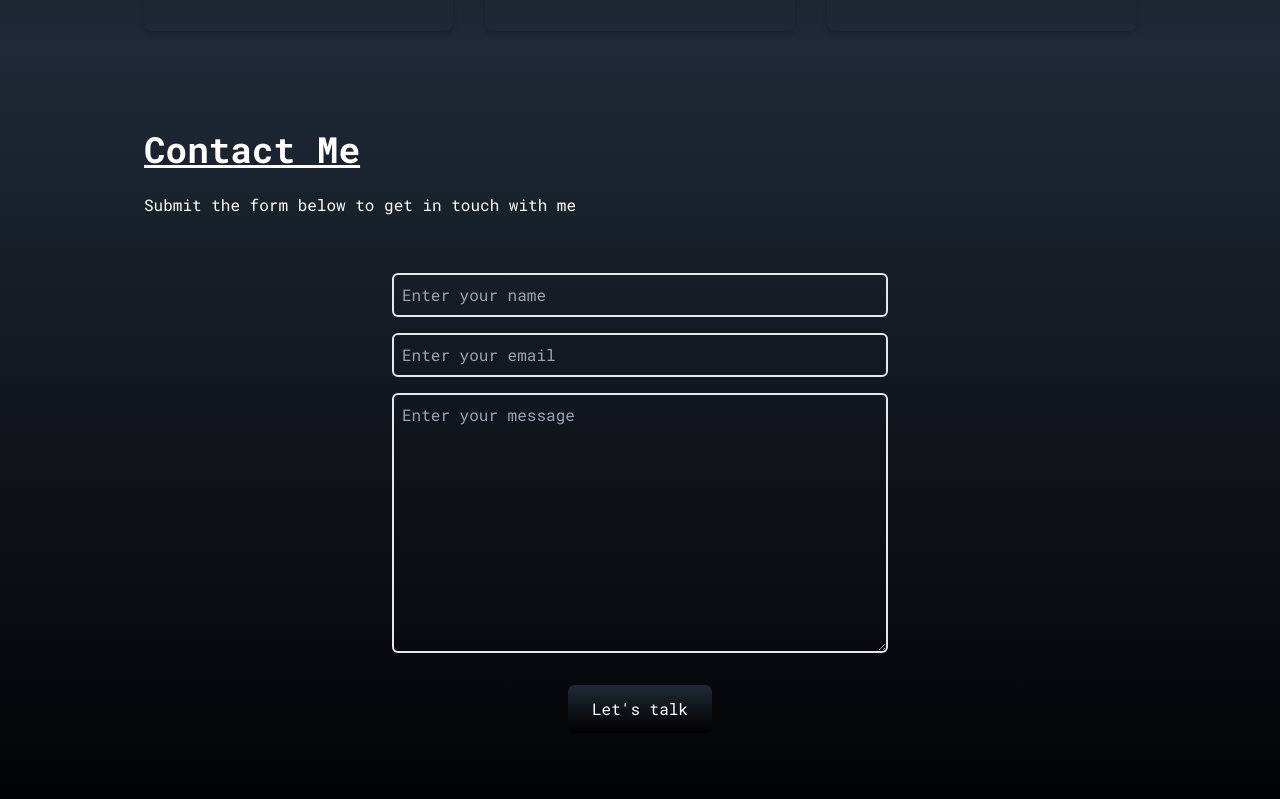
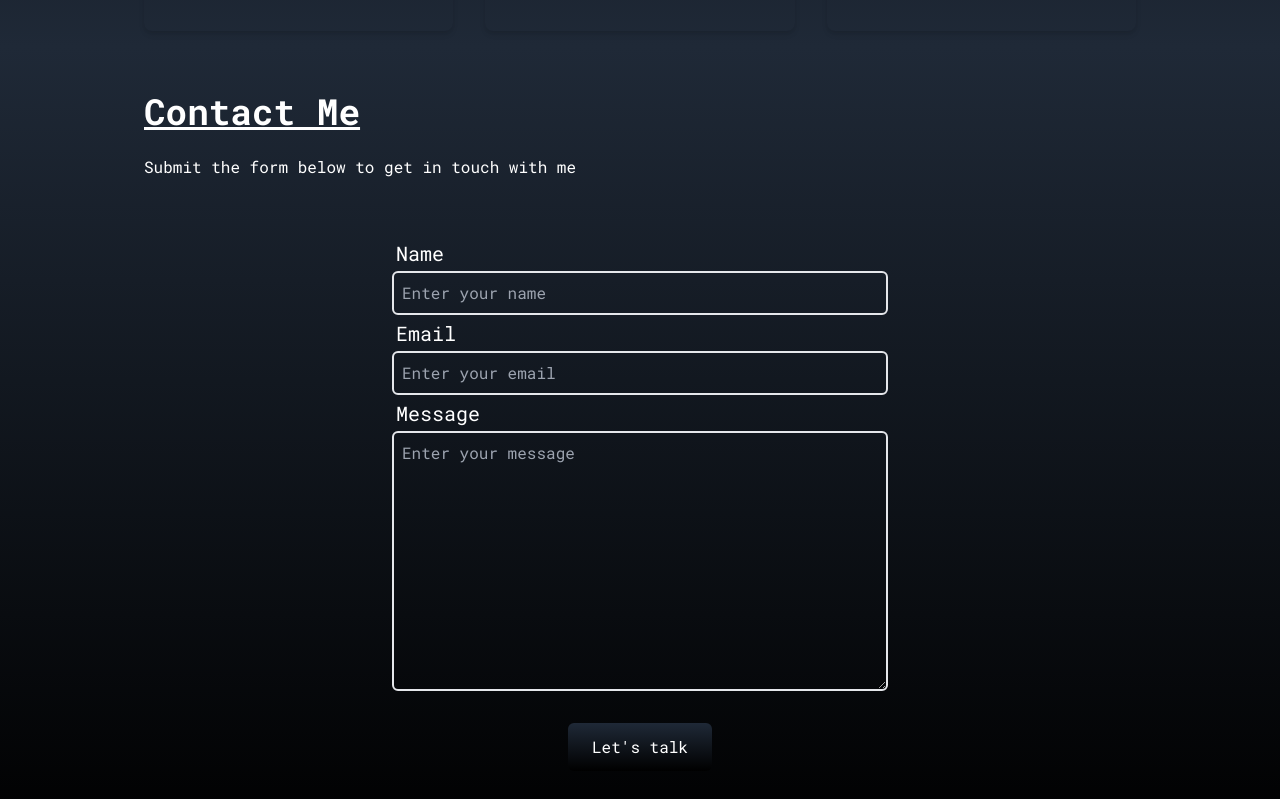
Before and after one commit to kymyr/portfolio, a React (Create React App) app: page / in a window 1280 px wide. Shown: the part 2548-3347 px from the top of the page. Built offline with nearby package versions, Linux system fonts and the light colour scheme.

Commit message:
added contact form validation

```diff
--- a/package.json
+++ b/package.json
@@ -7,13 +7,16 @@
     "@testing-library/jest-dom": "^5.16.5",
     "@testing-library/react": "^13.4.0",
     "@testing-library/user-event": "^13.5.0",
+    "formik": "^2.4.2",
     "postcss-loader": "^7.3.3",
     "react": "^18.2.0",
     "react-dom": "^18.2.0",
     "react-icons": "^4.9.0",
+    "react-router-dom": "^6.13.0",
     "react-scripts": "^5.0.1",
     "react-scroll": "^1.8.9",
-    "web-vitals": "^2.1.4"
+    "web-vitals": "^2.1.4",
+    "yup": "^1.2.0"
   },
   "scripts": {
     "start": "react-scripts start",
--- a/src/components/Contact.jsx
+++ b/src/components/Contact.jsx
@@ -1,6 +1,36 @@
 import React from "react";
+import { useFormik } from "formik";
+import { validation } from "../schema";
+
+const onSubmit = async (values, actions) => {
+  console.log(values);
+  console.log(actions);
+  await new Promise((resolve) => setTimeout(resolve, 1000));
+  actions.resetForm();
+};
 
 const Contact = () => {
+  const {
+    values,
+    errors,
+    touched,
+    isSubmitting,
+    handleBlur,
+    handleChange,
+    handleSubmit,
+  } = useFormik({
+    initialValues: {
+      email: "",
+      name: "",
+      message: "",
+    },
+    validationSchema: validation,
+    onSubmit,
+  });
+
+  console.log(errors);
+
+
   return (
     <div
       name="contact me"
@@ -16,36 +46,65 @@ const Contact = () => {
 
         <div className=" flex justify-center items-center">
             <form
-                action="https://getform.io/f/15cf0e9d-b48c-4632-9085-a46a2a0da378"
+                // action="https://getform.io/f/15cf0e9d-b48c-4632-9085-a46a2a0da378"
+                // type="hidden" name="_gotcha" style="display:none !important"
                 // action = "/contact"
-                // data-netlify="true" netlify-honeypot="bot-field" hidden
-                onSubmit="submit"
+                data-netlify="true" netlify-honeypot="bot-field"
+                name="contact"
+                onSubmit={handleSubmit}
                 method="POST"
                 className="flex flex-col w-full md:w-1/2"
             >
+            <input type="hidden" name="form-name" value="contact" />
+
+            <label htmlFor="name" className=" p-1 text-xl">
+              Name
+            </label>
 
             <input
+              className={`"my-4 p-2 bg-transparent border-2 rounded-md text-white focus:outline-none
+              ${errors.name && touched.name ? "input-error" : ""}`}
               type="text"
-              name="name"
+              id="name"
               placeholder="Enter your name"
-              className="p-2 bg-transparent border-2 rounded-md text-white focus:outline-none"
+              value={values.name}
+              onChange={handleChange}
+              onBlur={handleBlur}
+              // className={errors.age && touched.age ? "input-error" : ""}
             />
+            {errors.name && touched.name && <p className="error text-red-500">{errors.name}</p>}
+
+            <label htmlFor="email" className="p-1 text-xl">
+              Email
+            </label>
 
             <input
-              type="text"
-              name="email"
+              className={`p-2 bg-transparent border-2 rounded-md text-white focus:outline-none
+              ${errors.email && touched.email ? "input-error" : ""}`}
+              type="email"
+              id="email"
               placeholder="Enter your email"
-              className="my-4 p-2 bg-transparent border-2 rounded-md text-white focus:outline-none"
+              onChange={handleChange}
+              onBlur={handleBlur}
             />
+            {errors.email && touched.email && <p className="error text-red-500">{errors.email}</p>}
+
+            <label htmlFor="message" className="p-1 text-xl">
+              Message
+            </label>
 
             <textarea
-              name="message"
+              id="message"
               placeholder="Enter your message"
               rows="10"
-              className="p-2 bg-transparent border-2 rounded-md text-white focus:outline-none"
+              className={`p-2 bg-transparent border-2 rounded-md text-white focus:outline-none
+              ${errors.message && touched.message ? "input-error" : ""}`}
+              onChange={handleChange}
+              onBlur={handleBlur}
             ></textarea>
+            {errors.message && touched.message && <p className="error text-red-500">{errors.message}</p>}
 
-            <button type="submit" className="text-white bg-gradient-to-b from-cyan-500 to-blue-500 px-6 py-3 my-8 mx-auto flex items-center rounded-md hover:scale-110 duration-300">
+            <button type="submit" disabled={isSubmitting} className="text-white bg-gradient-to-b from-cyan-500 to-blue-500 px-6 py-3 my-8 mx-auto flex items-center rounded-md hover:scale-110 duration-300">
               Let's talk
             </button>
           </form>
--- /dev/null
+++ b/src/schema/index.js
@@ -0,0 +1,14 @@
+import * as yup from "yup";
+
+export const validation = yup.object().shape({
+    email: yup.string().email("Please enter a valid email").required("ⓘ Email is required"),
+    name: yup
+      .string()
+      .max(64)
+      .min(3)
+      .required("ⓘ Name is required"),
+    message: yup
+      .string()
+      .min(3)
+      .required("ⓘ Message is required"),
+  });
```
Also changed, not shown: 1 other file (tests, documents, lock files or other folders).
